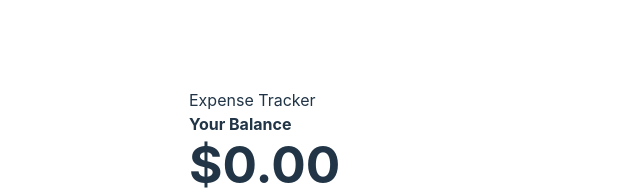
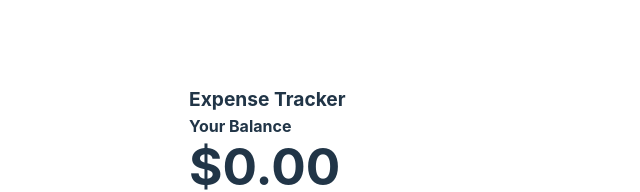
Before and after one commit to VishalKhandagale88/react-projects, a React (Vite) app in the folder money-tracker/: page / in a window 1280 px wide. Shown: the part 228-420 px from the top of the page, without its empty margins (320-960 px from the left). Built offline with nearby package versions, Linux system fonts and the light colour scheme.

Commit message:
added style for header

```diff
--- a/money-tracker/src/Components/Header.tsx
+++ b/money-tracker/src/Components/Header.tsx
@@ -1,7 +1,7 @@
-
+import "../css/HeaderCss.css"
 
 export const Header = () => {
   return (
-    <div>Expense Tracker</div>
+    <div className="header">Expense Tracker</div>
   )
 }
--- /dev/null
+++ b/money-tracker/src/css/HeaderCss.css
@@ -0,0 +1,4 @@
+.header{
+    font-size: larger;
+    font-weight: bold;
+}
```
